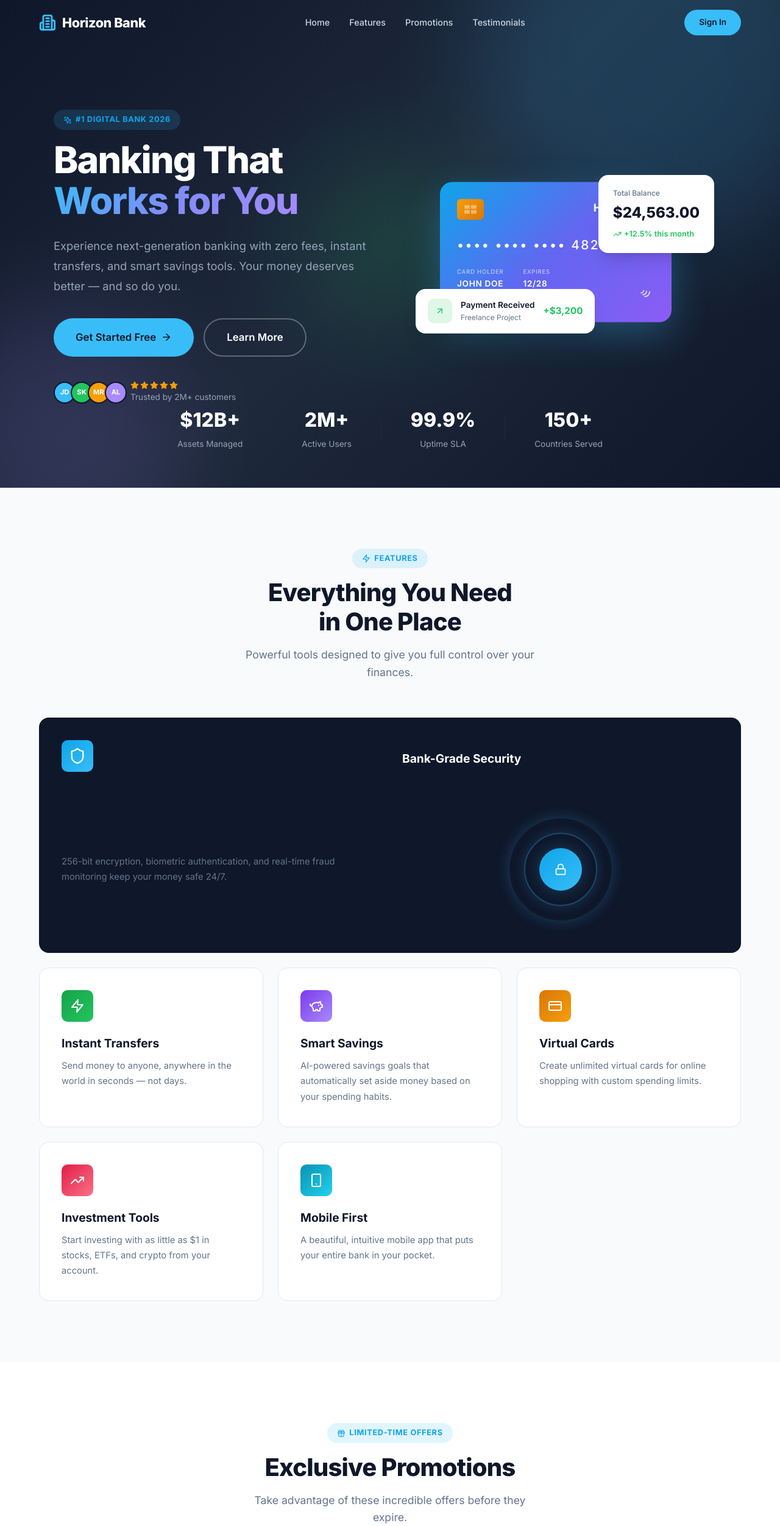
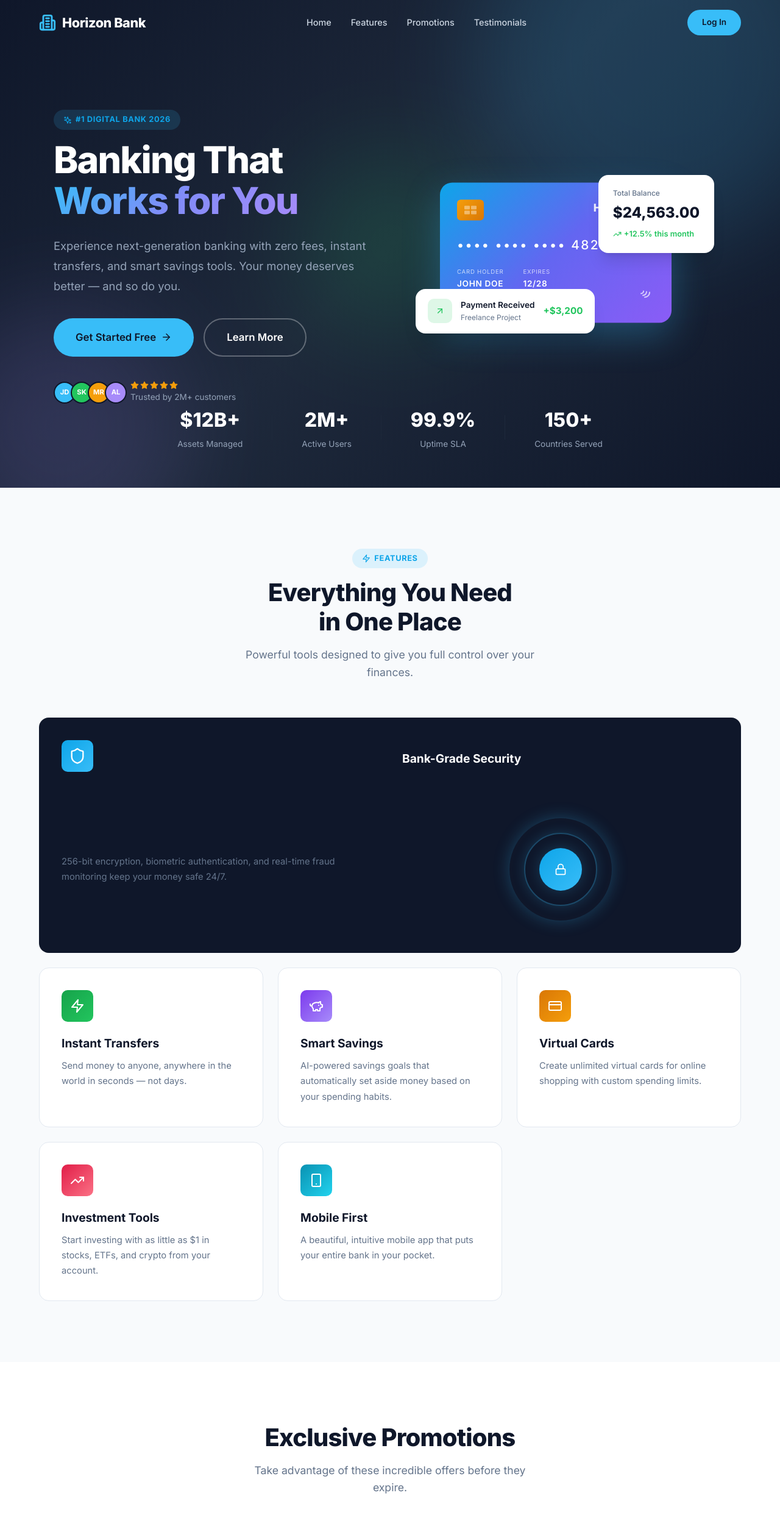
Before and after one commit to lext05/banking-app-demo, a React (Vite) app in the folder client/: page / in a window 1280 px wide. Shown: the top 2503 px of the page at 61% size. Built offline with nearby package versions, Linux system fonts and the light colour scheme.

Commit message:
Update homepage text and remove promotions label

```diff
--- a/client/src/components/Navbar.tsx
+++ b/client/src/components/Navbar.tsx
@@ -26,7 +26,7 @@ const Navbar = () => {
 
         <div className="navbar-actions">
           <Link to="/login" className="btn btn-primary">
-            Sign In
+            Log In
           </Link>
           <button
             className="navbar-toggle"
--- a/client/src/pages/LandingPage.tsx
+++ b/client/src/pages/LandingPage.tsx
@@ -203,7 +203,6 @@ const LandingPage = () => {
       <section className="promotions" id="promotions">
         <div className="container">
           <div className="section-header">
-            <span className="section-tag"><Gift size={14} /> Limited-Time Offers</span>
             <h2>Exclusive Promotions</h2>
             <p>Take advantage of these incredible offers before they expire.</p>
           </div>
```
